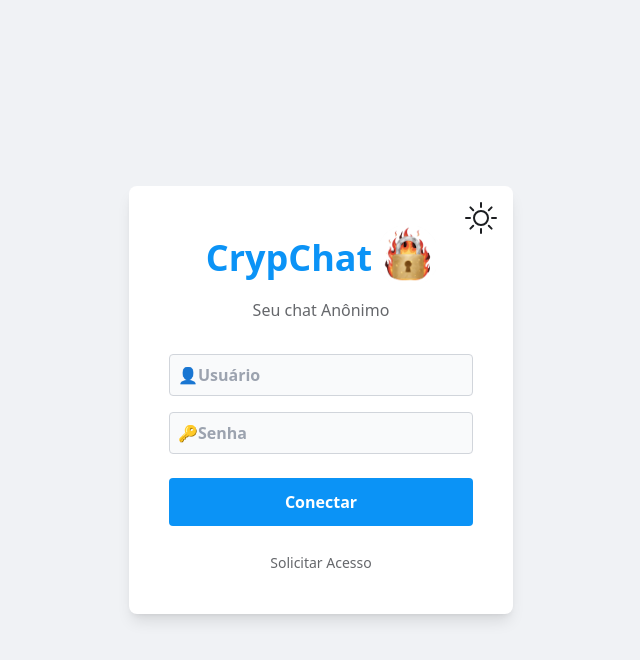
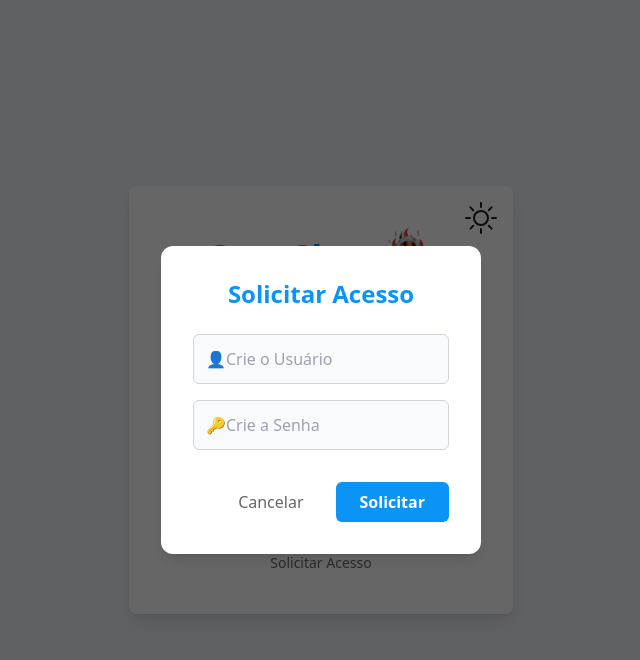
Before and after one commit to albino57/crypchat-firebase, a React (Vite) app: page / in a window 1280 px wide. Both pictures are taken after a click on the link "Solicitar Acesso". Shown: the top 660 px of the page, without its empty margins (319-959 px from the left). Built offline with nearby package versions, Linux system fonts and the light colour scheme; no server answers.

Commit message:
feat: adiciona modal de registro

```diff
--- a/src/pages/LoginPage.jsx
+++ b/src/pages/LoginPage.jsx
@@ -1,11 +1,14 @@
-import {SunIcon, SunMoonIcon, MoonIcon} from './SunMoonIcon.jsx';
+import React, { useState } from 'react';
+import { SunIcon, SunMoonIcon, MoonIcon } from './SunMoonIcon.jsx';
 import { useNavigate } from 'react-router-dom';
 import { useTheme } from './ThemeManager.jsx';
+import RegisterModalComponent from './RegisterModalComponent.jsx';
 
 //↓-------------- ↓LOGIN PAGE↓ --------------↓
 function LoginPage() {
   const navigate = useNavigate();
   const { theme, cycleTheme } = useTheme();
+  const [isRegisterModalOpen, setRegisterModalOpen] = useState(false); //Cria um estado para controlar se o modal está aberto ou fechado
 
   const handleLogin = (event) => {
     event.preventDefault(); // Impede que a página recarregue
@@ -14,18 +17,16 @@ function LoginPage() {
   };
 
   return (
-
     <div className="flex justify-center items-center min-h-dvh bg-background">
-
       <div className="relative bg-surface p-10 rounded-lg shadow-lg w-full max-w-sm text-center">
 
         {/*Div do tema*/}
         <div className="absolute top-4 right-4">
           <button onClick={cycleTheme} title="Mudar Tema" className="w-8 h-8 rounded-full flex items-center justify-center transition-colors">
             {/*Renderiza um ícone diferente dependendo do tema atual */}
-            {theme === 'light' && <SunIcon/>}
-            {theme === 'gray'  && <SunMoonIcon/>}
-            {theme === 'dark'  && <MoonIcon/>}
+            {theme === 'light' && <SunIcon />}
+            {theme === 'gray' && <SunMoonIcon />}
+            {theme === 'dark' && <MoonIcon />}
           </button>
         </div>
 
@@ -63,12 +64,21 @@ function LoginPage() {
           </button>
         </form>
 
-        <div className="mt-6">
-          <a href="#" className="text-sm text-text-secondary hover:underline">
+        <div className="mt-6"> {/*DIV do MODAL */}
+          <a href="#"
+          onClick={(e) => {
+            e.preventDefault(); //Impede que a página "pule" para o topo
+            setRegisterModalOpen(true); //Muda o estado para 'true', fazendo o modal aparecer
+          }}
+            className="text-sm text-text-secondary hover:underline">
             Solicitar Acesso
           </a>
         </div>
       </div>
+      <RegisterModalComponent
+        isOpen={isRegisterModalOpen}
+        onClose={() => setRegisterModalOpen(false)}
+      />
     </div>
   );
 }
--- /dev/null
+++ b/src/pages/RegisterModalComponent.jsx
@@ -0,0 +1,59 @@
+// src/pages/RegisterModalComponent.jsx
+
+import React from 'react';
+
+function RegisterModalComponent({ isOpen, onClose }) {
+  // Se a prop 'isOpen' for false, o componente não renderiza nada.
+  if (!isOpen) {
+    return null;
+  }
+
+  return (
+    // Fundo escurecido (overlay) que cobre a tela inteira
+    <div className="fixed inset-0 bg-black bg-opacity-60 flex justify-center items-center z-20">
+
+      {/* O card do Modal */}
+      <div className="bg-surface p-8 rounded-xl shadow-lg w-full max-w-xs m-4">
+        <h2 className="text-2xl font-bold text-primary mb-6 text-center">Solicitar Acesso</h2>
+
+        <form>
+          <div className="mb-4">
+            <label className="block mb-1 text-sm font-medium text-text-primary text-left"></label>
+            <input
+              type="text"
+              placeholder="👤Crie o Usuário"
+              className="w-full p-3 border border-gray-300 rounded-md bg-gray-50 dark:bg-gray-800 text-text-primary placeholder:text-gray-400 focus:outline-none focus:ring-2 focus:ring-primary"
+            />
+          </div>
+          <div className="mb-6">
+            <label className="block mb-1 text-sm font-medium text-text-primary text-left"></label>
+            <input
+              type="password"
+              placeholder="🔑Crie a Senha"
+              className="w-full p-3 border border-gray-300 rounded-md bg-gray-50 dark:bg-gray-800 text-text-primary placeholder:text-gray-400 focus:outline-none focus:ring-2 focus:ring-primary"
+            />
+          </div>
+
+          {/* Botões de ação */}
+          <div className="flex justify-end gap-4 mt-8">
+            <button
+              type="button"
+              onClick={onClose}
+              className="py-2 px-4 rounded-md text-text-secondary hover:bg-black/10 dark:hover:bg-white/10"
+            >
+              Cancelar
+            </button>
+            <button
+              type="submit"
+              className="py-2 px-6 bg-primary text-white font-bold rounded-md hover:bg-primary-dark"
+            >
+              Solicitar
+            </button>
+          </div>
+        </form>
+      </div>
+    </div>
+  );
+}
+
+export default RegisterModalComponent;
```
Also changed, not shown: 1 other file (tests, documents, lock files or other folders).
